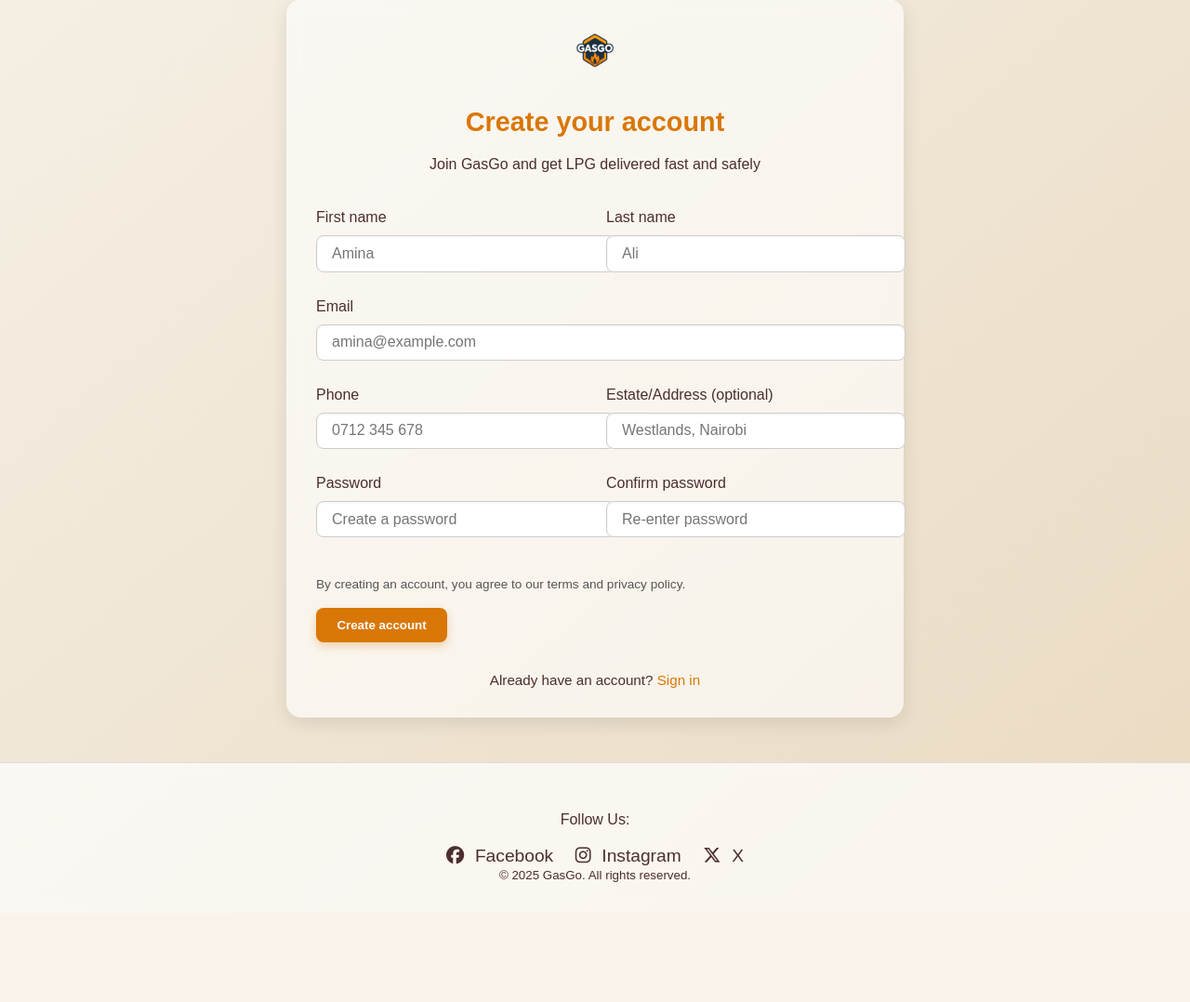
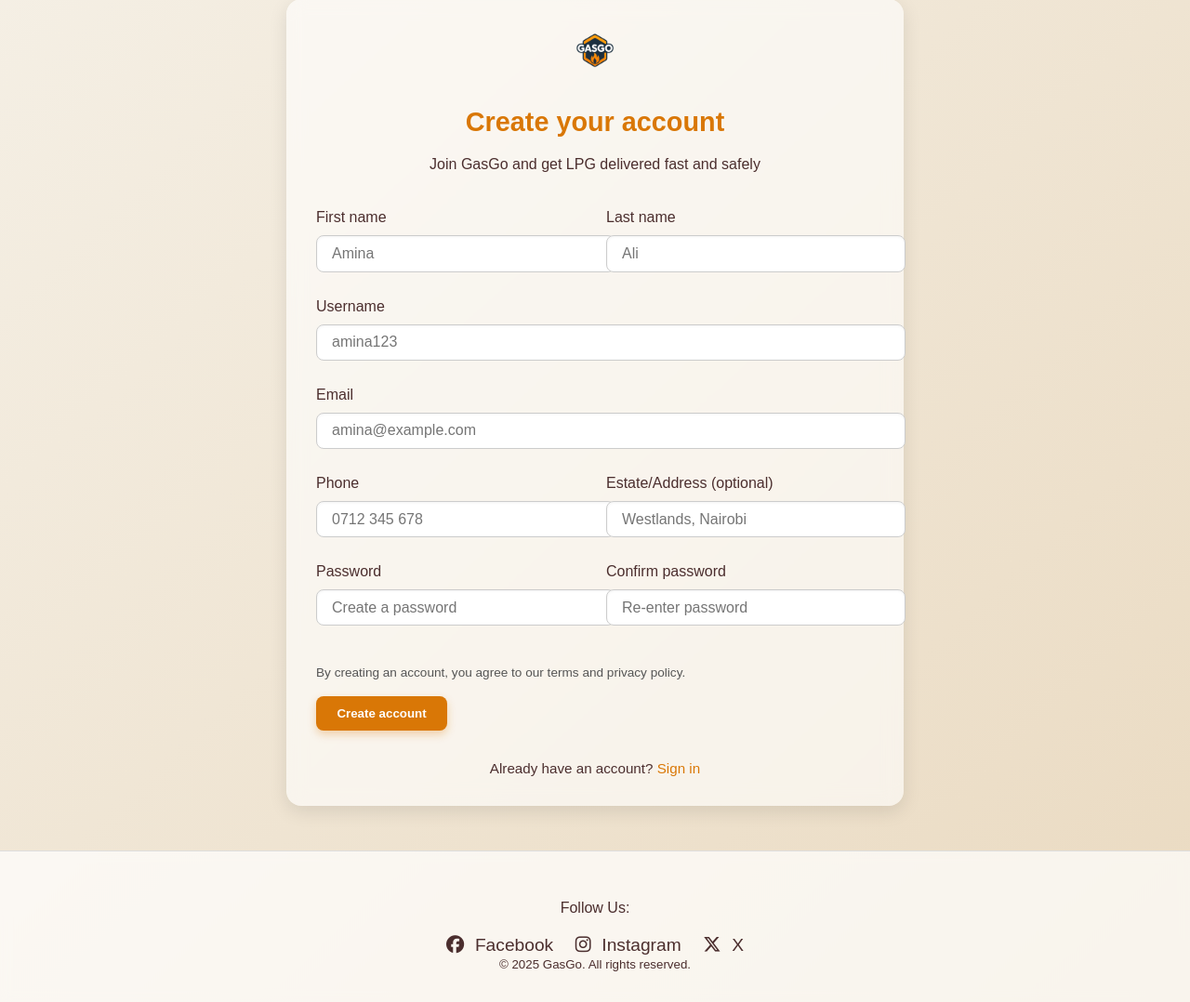
Before and after one commit to Flora72/GasGo, a Django app: page /signup/ in a window 1280 px wide. Shown: the part 113-1191 px from the top of the page at 93% size. Before the commit the page ends 1062 px from the top, so only its background shows below. Run offline with Django 5.2, Linux system fonts and the light colour scheme.

Commit message:
username added

```diff
--- a/templates/signup.html
+++ b/templates/signup.html
@@ -47,10 +47,17 @@
         <input id="id_last_name" name="last_name" type="text" placeholder="Ali" autocomplete="family-name" required>
     </div>
 </div>
+
+<div class="field">
+    <label for="id_username">Username</label>
+    <input id="id_username" name="username" type="text" placeholder="amina123" autocomplete="username" required>
+</div>
+
 <div class="field">
     <label for="id_email">Email</label>
     <input id="id_email" name="email" type="email" placeholder="amina@example.com" autocomplete="email" required>
 </div>
+
             <div class="grid">
                 <div class="field">
                     <label for="id_phone">Phone</label>
```
Lines whose indentation alone changed are shown as unchanged.
